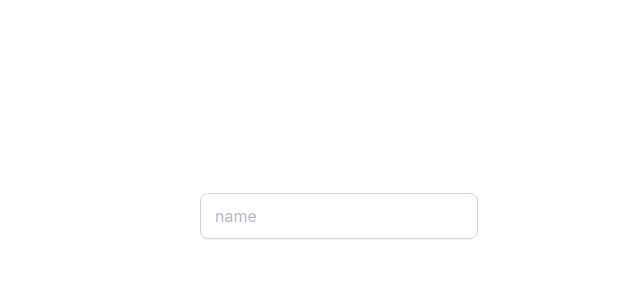
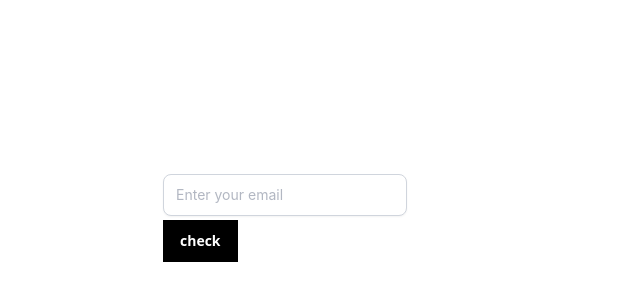
Before and after one commit to itsalimanuel/drop, a Vue app: page / in a window 1280 px wide. Shown: the part 184-484 px from the top of the page, without its empty margins (301-941 px from the left). Built offline with nearby package versions, Linux system fonts and the light colour scheme.

Commit message:
(chore): input/zod

```diff
--- a/package.json
+++ b/package.json
@@ -35,7 +35,8 @@
     "tailwindcss": "^3.3.6",
     "typescript": "^5.2.2",
     "vite": "^5.0.8",
-    "vue-tsc": "^1.8.25"
+    "vue-tsc": "^1.8.25",
+    "zod": "^3.22.4"
   },
   "description": "This template should help get you started developing with Vue 3 and TypeScript in Vite. The template uses Vue 3 `<script setup>` SFCs, check out the [script setup docs](https://v3.vuejs.org/api/sfc-script-setup.html#sfc-script-setup) to learn more.",
   "author": "itsalimanuel",
--- a/src/App.vue
+++ b/src/App.vue
@@ -1,19 +1,29 @@
 <script setup lang="ts">
-import { ref } from "vue";
+import { ref, reactive } from "vue";
 // import { DropButton ,DropCheckBox} from "../dist/drop.es";
 import { DropButton, DropAlert, DropInput } from "./declare";
 
-import Icon from "./components/icon.vue";
 
-const isAc = ref(false);
+
+const info = reactive({
+  name: "",
+});
 const check = () => {
-  isAc.value = !isAc.value;
-  console.log("Hello");
+  console.log(info);
 };
 </script>
 
 <template>
-  <div class="flex items-center gap-3 p-4">
-    <DropInput type="text" :placeholder="'name'" />
+  <div class="flex items-center gap-3 p-4 w-96">
+    <form action="">
+      <DropInput
+        type="text"
+        error-message="please enter your email from another place"
+        v-model="info.name"
+        placeholder="Enter your email"
+        :required="true"
+      />
+      <DropButton @click="check">check</DropButton>
+    </form>
   </div>
 </template>
--- a/src/packages/Input/index.vue
+++ b/src/packages/Input/index.vue
@@ -1,15 +1,16 @@
 <script lang="ts">
-import { defineComponent } from "vue";
-import {
-  InputSize,
-  InputTypes,
-  InputDisabled,
-  InputPlaceholder,
-} from "../../utils/type";
+import { computed, defineComponent, ref } from "vue";
+import { InputSize, InputTypes, InputDisabled } from "../../utils/type";
 import { Style } from "./style";
+import { validateEmail } from "../../utils/validations";
+
 export default defineComponent({
   name: "DropInput",
   props: {
+    modelValue: {
+      type: [String, Number],
+      default: "",
+    },
     type: {
       type: String as () => InputTypes<
         | "email"
@@ -33,34 +34,119 @@ export default defineComponent({
       type: Boolean as () => InputDisabled<false>,
       default: false,
     },
+    mask: {
+      type: Boolean,
+      default: false,
+    },
     placeholder: {
-      type: String as () => InputPlaceholder<"">,
+      type: String,
+      default: "",
+    },
+    required: {
+      type: Boolean,
+      default: false,
+    },
+    errorMessage: {
+      type: String,
       default: "",
     },
   },
-  setup(props) {
-    const { type, size, disabled, placeholder } = props;
+  setup(props, { emit }) {
+    const { type, size, disabled, errorMessage } = props;
     const isInputStyle = Style.isInput.box;
+    const modelValue = ref<any>(props.modelValue);
 
+    type isError = {
+      error: boolean;
+    };
+    const isErrorRef = ref<isError>({
+      error: false,
+    });
+    const setInputSize = computed(() => {
+      if (size == "small") {
+        return Style.isInputSize.small;
+      } else if (size == "medium") {
+        return Style.isInputSize.medium;
+      } else if (size == "large") {
+        return Style.isInputSize.large;
+      } else {
+        return Style.isInputSize.default;
+      }
+    });
+
+    const setDefault = Style.isDefault.set;
+    const setDefailtBody = Style.body;
+    const setDefaultError = Style.isError.set;
+
+    const handleChange = (event: any) => {
+      if (type === "number") {
+        modelValue.value = parseFloat(event.target.value).toFixed(2);
+      } else if (type === "tel" && props.mask) {
+        modelValue.value = formatPhoneNumber(event.target.value);
+      } else if (type === "email") {
+        const email = validateEmail(event.target.value);
+        if (email) {
+          modelValue.value = event.target.value;
+          isErrorRef.value.error = false;
+        } else {
+          isErrorRef.value.error = true;
+        }
+      } else {
+        modelValue.value = event.target.value;
+      }
+      emit("update:modelValue", modelValue.value);
+    };
+
+    const formatPhoneNumber = (input: string) => {
+      // Remove non-numeric characters
+      const cleaned = input.replace(/\D/g, "");
+
+      // Basic phone number formatting logic
+      if (cleaned.length <= 3) {
+        return cleaned;
+      } else if (cleaned.length <= 7) {
+        return `(${cleaned.slice(0, 3)}) ${cleaned.slice(3)}`;
+      } else {
+        return `(${cleaned.slice(0, 3)}) ${cleaned.slice(3, 6)}-${cleaned.slice(
+          6,
+          10
+        )}`;
+      }
+    };
     return {
       type,
+      setInputSize,
       isInputStyle,
       disabled,
+      handleChange,
+      modelValue,
+      setDefault,
+      isErrorRef,
+      setDefailtBody,
+      setDefaultError,
+      errorMessage,
     };
   },
 });
 </script>
 
 <template>
-  <div>
+  <div :class="setDefailtBody">
     <input
+      v-model="modelValue"
       :disabled="disabled"
       :placeholder="placeholder ? placeholder : type"
       class="focus-visible:outline-none"
       :type="type"
-      :class="[isInputStyle]"
+      :class="[isInputStyle, setInputSize, setDefault]"
+      :required="required"
+      @input="handleChange"
     />
+    <span v-if="isErrorRef.error" :class="setDefaultError">
+      {{ errorMessage ? errorMessage : "Please enter a valid email" }}
+    </span>
   </div>
 </template>
 
 <style scoped></style>
+../../utils/validations
--- a/src/packages/Input/style.ts
+++ b/src/packages/Input/style.ts
@@ -1,5 +1,18 @@
 export const Style = {
   isInput: {
-    box: "px-[14px] py-[10px] text-[#667085] rounded-[8px] border border-[#D0D5DD] bg-white shadow-sm focus:outline-none  focus:border-transparent placeholder-[#667085] placeholder-opacity-50 leading-[24px] font-normal text-black foucs-visible:outline-none",
+    box: "text-[#667085] rounded-[8px] border border-[#D0D5DD] bg-white shadow-sm focus:outline-none  focus:border-transparent placeholder-[#667085] placeholder-opacity-50 leading-[24px] font-normal text-black foucs-visible:outline-none",
+  },
+  body: "flex flex-col",
+  isInputSize: {
+    small: "text-[12px] leading-[16px] px-[10px] py-[6px]",
+    medium: "text-[14px] leading-[24px] px-[12px] py-[8px]",
+    default: "text-[14px] leading-[24px] px-[14px] py-[10px]",
+    large: "text-[16px] leading-[24px] px-[16px] py-[12px]",
+  },
+  isDefault: {
+    set: "w-full my-1",
+  },
+  isError: {
+    set: "text-left w-full text-xs mb-1 text-red-500",
   },
 };
--- /dev/null
+++ b/src/utils/validations/index.ts
@@ -0,0 +1,12 @@
+import { z } from "zod";
+
+export const emailSchema = z.string().email();
+
+export const validateEmail = (email: string): boolean => {
+  try {
+    emailSchema.parse(email);
+    return true;
+  } catch (error) {
+    return false;
+  }
+};
```
Also changed, not shown: 1 other file (tests, documents, lock files or other folders).
